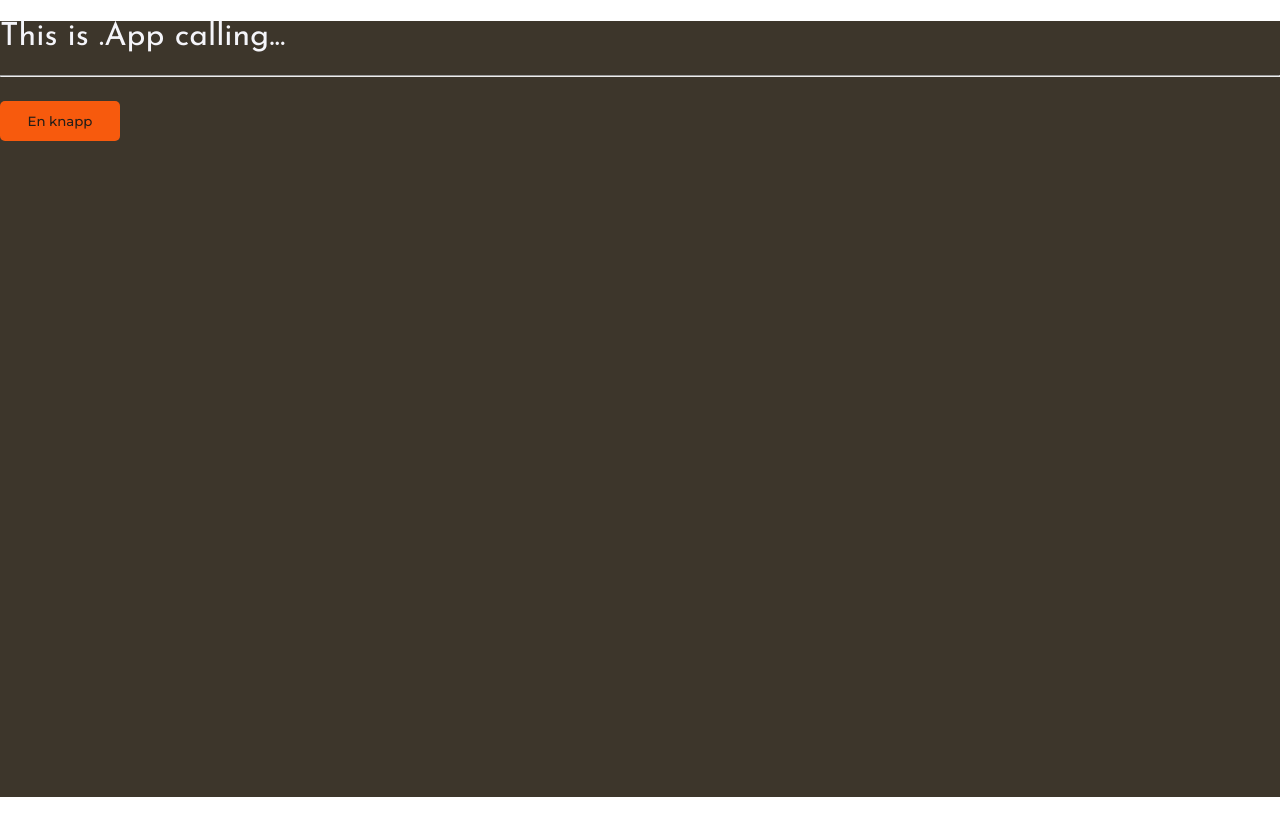
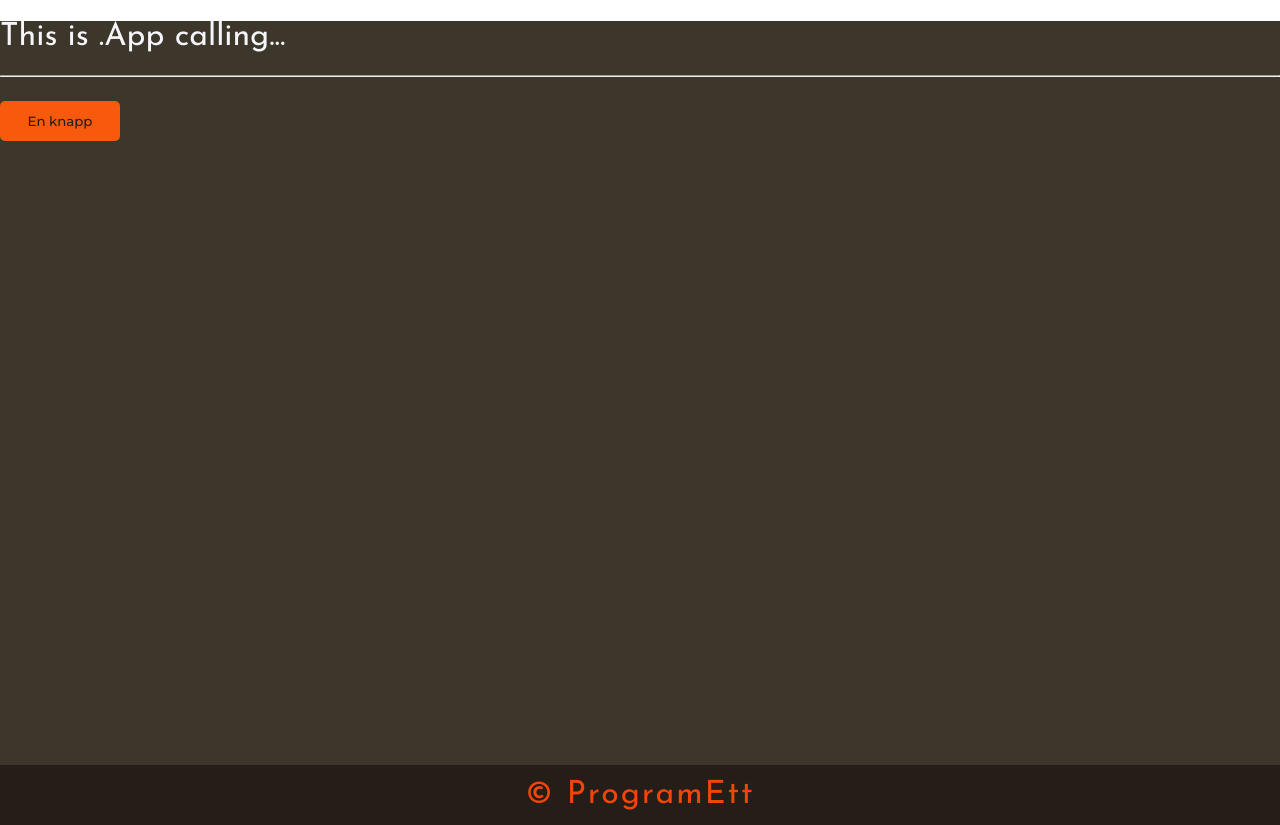
Before and after one commit to chris-mbg/radio-application, a React (Create React App) app: page / in a window 1280 px wide. Before the commit the page ends 800 px from the top, so only its background shows below. Built offline with nearby package versions, Linux system fonts and the light colour scheme.

Commit message:
Added a footer just to get feel of app

```diff
--- a/src/App.js
+++ b/src/App.js
@@ -1,3 +1,4 @@
+import Footer from "./components/Footer";
 
 function App() {
   return (
@@ -5,6 +6,7 @@ function App() {
      <h1>This is .App calling...</h1>
      <hr></hr>
      <button>En knapp</button>
+     <Footer />
     </div>
   );
 }
--- /dev/null
+++ b/src/components/Footer.js
@@ -0,0 +1,11 @@
+import styles from "../css/Footer.module.css"
+
+const Footer = () => {
+  return (
+    <footer className={styles.footer}>
+      <p className={styles.footerLogo}>&copy; Program<span>Ett</span></p>
+    </footer>
+  );
+}
+
+export default Footer;
--- /dev/null
+++ b/src/css/Footer.module.css
@@ -0,0 +1,19 @@
+.footer {
+  position: absolute;
+  bottom: 0;
+  width: 100%;
+  height: 60px;
+  background-color: #251e18;
+  display: flex;
+  justify-content: center;
+  align-items: center;
+}
+.footerLogo {
+  color: #f34508;
+  font-family: 'Josefin Sans', sans-serif;
+  letter-spacing: 2px;
+  font-size: 2rem;
+}
+/* .footerLogo span{
+  letter-spacing: -2px;
+} */
--- a/src/css/index.css
+++ b/src/css/index.css
@@ -33,7 +33,9 @@ button:hover {
   margin: 0;
   background-color: #3d362b;
   color: #f5f5fa;
-  min-height: 97vh;
+  min-height: 93vh;
+  position: relative;
+  padding-bottom: 60px;
 }
 
 /* * COLOR CODES! */
```
